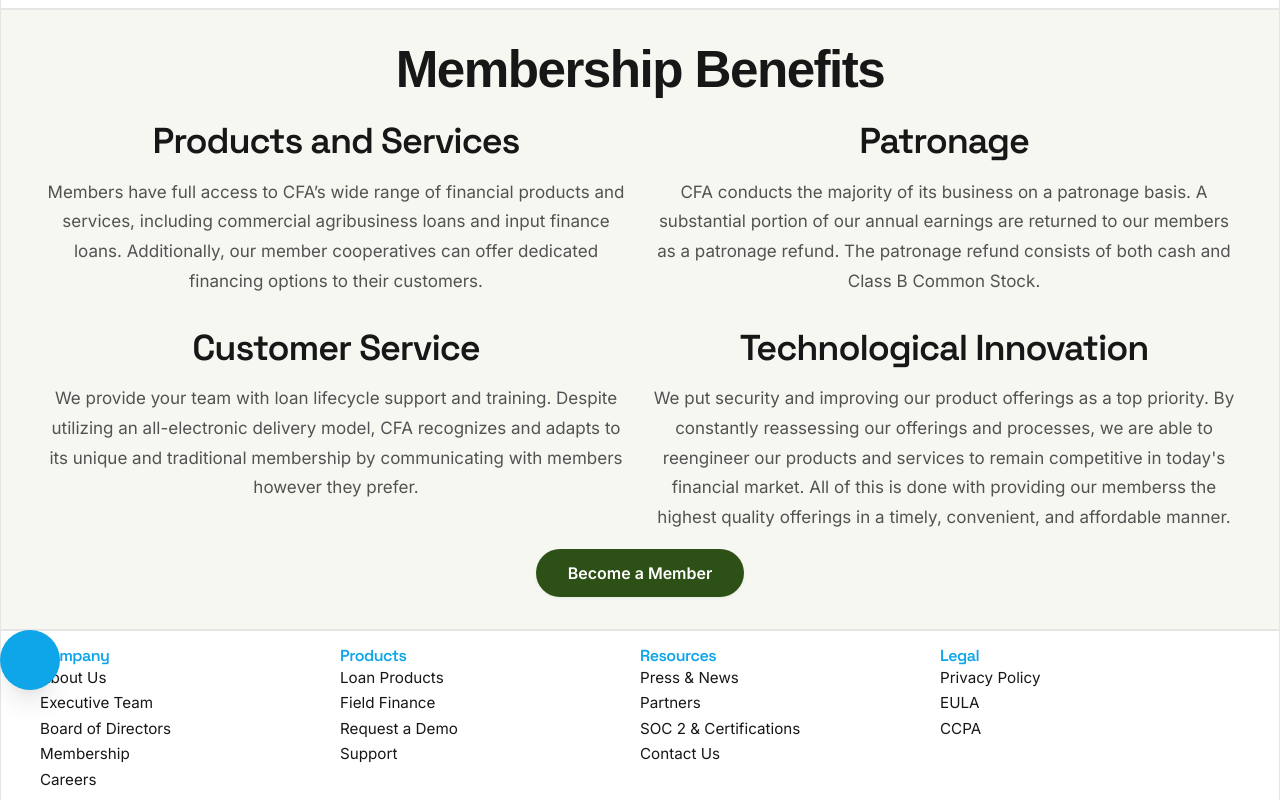
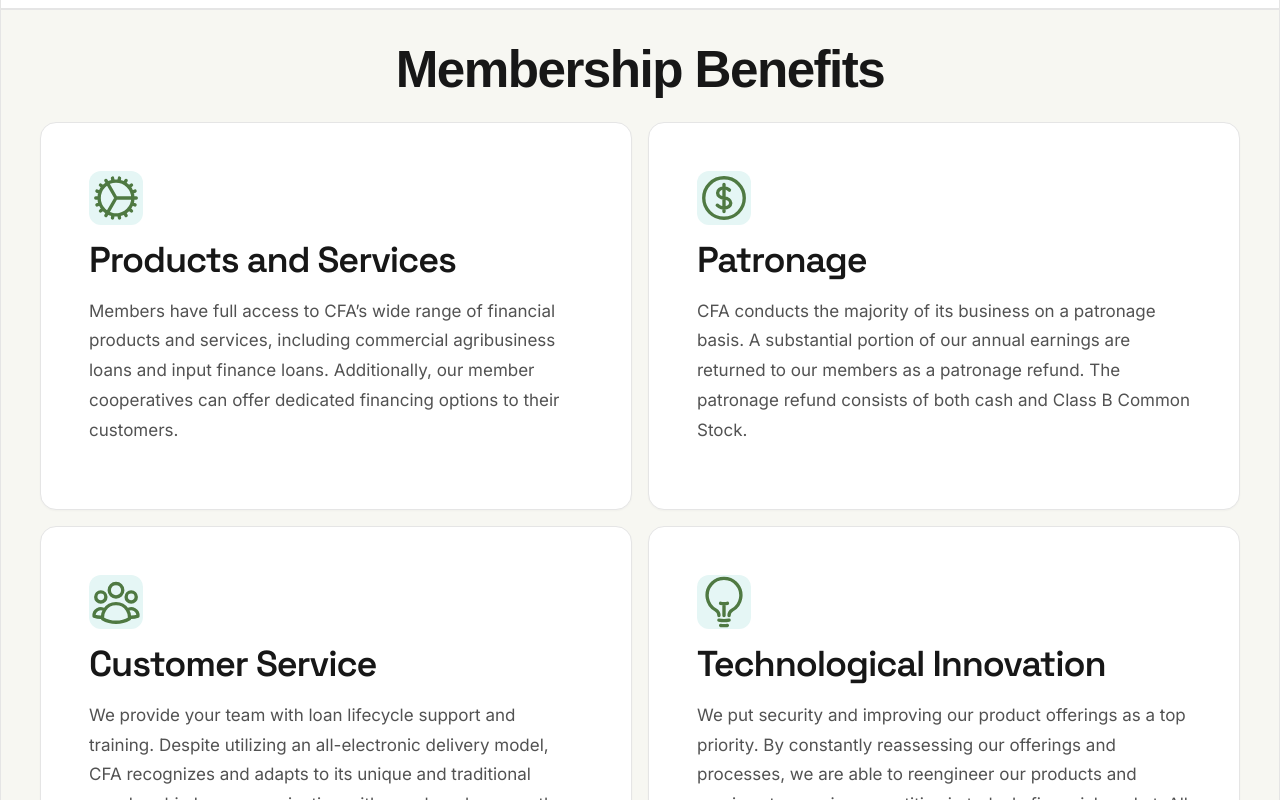
Before and after one commit to drichardsCFA/cfafs, a Next.js app in the folder frontend/: page /membership in a window 1280 px wide. Shown: the part 1960-2760 px from the top of the page. Built offline with nearby package versions, Linux system fonts and the light colour scheme.

Commit message:
add svgs and finish card content

```diff
--- a/frontend/src/app/membership/page.tsx
+++ b/frontend/src/app/membership/page.tsx
@@ -10,26 +10,26 @@ export default function MembershipPage() {
         {
       title: "Products and Services",
       description: "Members have full access to CFA’s wide range of financial products and services, including commercial agribusiness loans and input finance loans. Additionally, our member cooperatives can offer dedicated financing options to their customers.",
-      icon: "/images/check.svg",
-      alt: "Convenience Icon"
+      icon: "/images/cog.svg",
+      alt: "Products and Services Icon"
     },
     {
       title: "Patronage",
       description: "CFA conducts the majority of its business on a patronage basis. A substantial portion of our annual earnings are returned to our members as a patronage refund. The patronage refund consists of both cash and Class B Common Stock.",
-      icon: "/images/benefit-icon3.svg",
+      icon: "/images/money.svg",
       alt: "Expert Support Icon"
     },
     {
       title: "Customer Service",
       description: "We provide your team with loan lifecycle support and training. Despite utilizing an all-electronic delivery model, CFA recognizes and adapts to its unique and traditional membership by communicating with members however they prefer.",
-      icon: "/images/globe.svg",
-      alt: "Comprehensive Icon"
+      icon: "/images/benefit-icon3.svg",
+      alt: "Customer Service Icon"
     },
     {
       title: "Technological Innovation",
       description: "We put security and improving our product offerings as a top priority. By constantly reassessing our offerings and processes, we are able to reengineer our products and services to remain competitive in today's financial market. All of this is done with providing our memberss the highest quality offerings in a timely, convenient, and affordable manner.",
-      icon: "/images/money.svg",
-      alt: "Cost-Effective Icon"
+      icon: "/images/lightbulb.svg",
+      alt: "Technological Innovations Icon"
     },
   ]
   return (
@@ -111,7 +111,21 @@ export default function MembershipPage() {
               Membership Benefits
             </h2>
           </div>
-          <div className="grid grid-cols-2">
+          <div className="grid grid-cols-2 gap-4">
+            {benefits.map((benefit) => (
+              <div key={benefit.title} className="card">
+                <img
+                  src={benefit.icon}
+                  alt={benefit.alt}
+                  className="mb-4"
+                  style={{ width: 54, height: 54, objectFit: 'contain', background: "#e5f6f5", borderRadius: 12 }}
+                />
+                <h3>{benefit.title}</h3>
+                <p style={{ marginBottom: 'var(--space-md)' }}>{benefit.description}</p>
+              </div>
+            ))}
+          </div>
+          {/*
             <div style={{ textAlign: 'center' }}>
               <h3>
                 Products and Services
@@ -141,7 +155,8 @@ export default function MembershipPage() {
               </p>
             </div>
           </div>
-          <div style={{ textAlign: 'center' }}>
+          */}
+          <div style={{ textAlign: 'center', marginTop: 'var(--space-md)' }}>
             <Link href="/contact" className="btn btn-primary" style={{ textAlign: 'center' }}>
               Become a Member
             </Link>
```
Also changed, not shown: frontend/public/images/cog.svg (added), frontend/public/images/lightbulb.svg (added).
